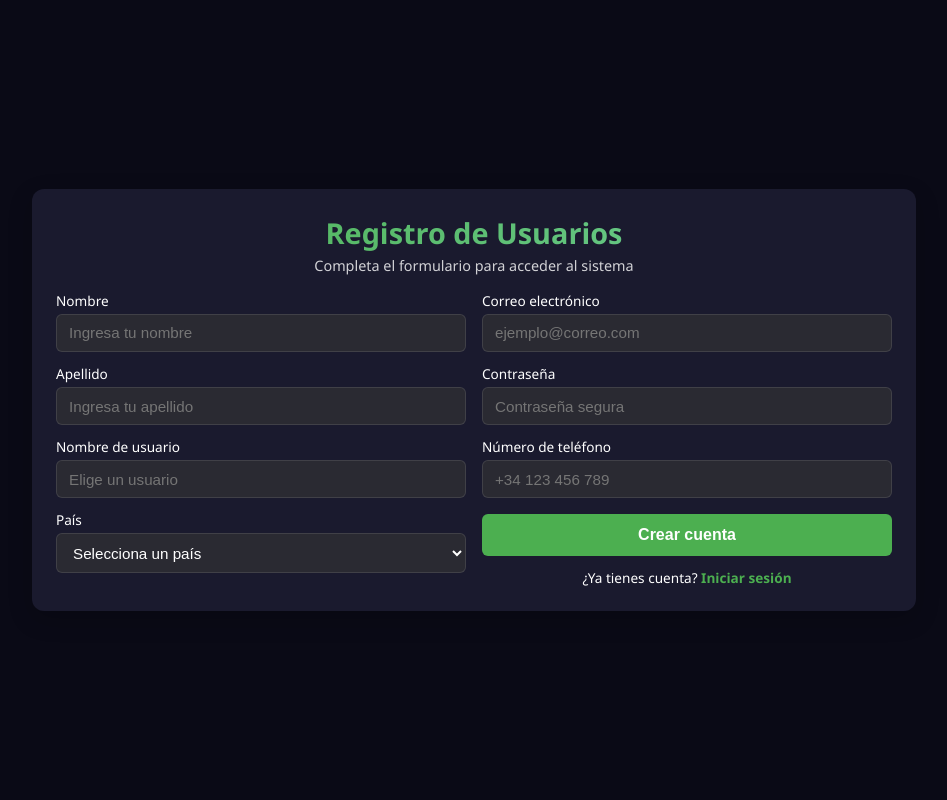
After one commit to naten365/trashcicle-app, a PHP site: page /register-customer-form.php in a window 1280 px wide. The commit adds this page. Shown: the whole page, without its empty margins (166-1113 px from the left). Run offline with PHP 8.4, Linux system fonts and the light colour scheme.

Commit message:
Inicio de sesion y otros areglos

```diff
--- a/src/public/Tienda.php
+++ b/src/public/Tienda.php
@@ -1,3 +1,8 @@
+<?php
+session_start();
+include '../connection/conn.php';
+checkUserPermissions('cliente');
+?>
 <!DOCTYPE html>
 <html lang="en">
 
--- a/src/public/add-products.php
+++ b/src/public/add-products.php
@@ -1,3 +1,8 @@
+<?php
+session_start();
+include '../connection/conn.php';
+checkUserPermissions('admin');
+?>
 <!DOCTYPE html>
 <html lang="es">
 <head>
--- a/src/public/prototypes.php
+++ b/src/public/prototypes.php
@@ -1,3 +1,8 @@
+<?php
+session_start();
+include '../connection/conn.php';
+checkUserPermissions('admin');
+?>
 <!DOCTYPE html>
 <html lang="es">
 
--- a/src/public/questions-and-answers.php
+++ b/src/public/questions-and-answers.php
@@ -1,5 +1,9 @@
+<?php
+session_start();
+include '../connection/conn.php';
+checkUserPermissions('admin');
+?>
 <html>
-
 <head>
     <title>Preguntas Frecuentes</title>
     <meta name="viewport" content="width=device-width, initial-scale=1.0">
--- /dev/null
+++ b/src/public/register-customer-form.php
@@ -0,0 +1,304 @@
+<!DOCTYPE html>
+<html lang="es">
+<head>
+    <meta charset="UTF-8">
+    <meta name="viewport" content="width=device-width, initial-scale=1.0">
+    <title>Registro de Usuarios</title>
+    <style>
+        :root {
+            --primary-color: #4CAF50;
+            --primary-hover: #3e8e41;
+            --bg-color: #121212;
+            --card-bg: #1a1a2e;
+            --text-color: #ffffff;
+            --input-bg: #2a2a32;
+            --accent-color: #6fcf97;
+        }
+
+        * {
+            box-sizing: border-box;
+            margin: 0;
+            padding: 0;
+        }
+
+        body {
+            font-family: 'Segoe UI', Tahoma, Geneva, Verdana, sans-serif;
+            background-color:#0a0a16;
+            color: var(--text-color);
+            margin: 0;
+            padding: 0;
+            display: flex;
+            justify-content: center;
+            align-items: center;
+            min-height: 100vh;
+            height: 100vh;
+            overflow: hidden;
+        }
+
+        .container {
+            width: 100%;
+            max-width: 900px;
+            height: 100%;
+            display: flex;
+            justify-content: center;
+            align-items: center;
+            padding: 0.5rem;
+        }
+
+        .card {
+            background-color: #1a1a2e;
+            border-radius: 12px;
+            padding: 1.5rem;
+            box-shadow: 0 8px 24px rgba(0, 0, 0, 0.2);
+            width: 100%;
+            max-height: 95vh;
+            overflow-y: auto;
+        }
+
+        .header {
+            text-align: center;
+            margin-bottom: 1rem;
+        }
+
+        h1 {
+            font-size: 1.8rem;
+            margin-bottom: 0.25rem;
+            background: linear-gradient(90deg, var(--primary-color), var(--accent-color));
+            -webkit-background-clip: text;
+            background-clip: text;
+            color: transparent;
+        }
+
+        .subtitle {
+            font-size: 0.9rem;
+            opacity: 0.8;
+            margin-top: 0.25rem;
+        }
+
+        .form-layout {
+            display: flex;
+            flex-wrap: wrap;
+            gap: 1rem;
+        }
+
+        .column {
+            flex: 1;
+            min-width: 280px;
+        }
+
+        .form-group {
+            margin-bottom: 0.75rem;
+        }
+
+        label {
+            display: block;
+            margin-bottom: 0.25rem;
+            font-size: 0.85rem;
+            font-weight: 500;
+        }
+
+        input, select {
+            width: 100%;
+            padding: 0.6rem 0.75rem;
+            font-size: 0.95rem;
+            background-color: var(--input-bg);
+            border: 1px solid rgba(255, 255, 255, 0.1);
+            border-radius: 6px;
+            color: var(--text-color);
+            transition: all 0.3s ease;
+        }
+
+        input:focus, select:focus {
+            outline: none;
+            border-color: var(--primary-color);
+            box-shadow: 0 0 0 2px rgba(76, 175, 80, 0.2);
+        }
+
+        .btn-container {
+            margin-top: 1rem;
+            width: 100%;
+        }
+
+        .btn {
+            background-color: var(--primary-color);
+            color: white;
+            border: none;
+            padding: 0.75rem;
+            font-size: 1rem;
+            border-radius: 6px;
+            cursor: pointer;
+            width: 100%;
+            font-weight: 600;
+            transition: all 0.3s ease;
+        }
+
+        .btn:hover {
+            background-color: var(--primary-hover);
+            transform: translateY(-2px);
+            box-shadow: 0 4px 12px rgba(76, 175, 80, 0.3);
+        }
+
+        .login-link {
+            text-align: center;
+            margin-top: 0.75rem;
+            font-size: 0.85rem;
+        }
+
+        .login-link a {
+            color: var(--primary-color);
+            text-decoration: none;
+            font-weight: 600;
+        }
+
+        .login-link a:hover {
+            text-decoration: underline;
+        }
+
+        /* Animaciones */
+        @keyframes fadeIn {
+            from { opacity: 0; transform: translateY(10px); }
+            to { opacity: 1; transform: translateY(0); }
+        }
+
+        .card {
+            animation: fadeIn 0.5s ease-out;
+        }
+
+        /* Responsive */
+        @media (max-width: 600px) {
+            .column {
+                flex: 1 0 100%;
+            }
+
+            .card {
+                padding: 1rem;
+                border-radius: 8px;
+                max-height: 98vh;
+            }
+
+            h1 {
+                font-size: 1.5rem;
+            }
+
+            .subtitle {
+                font-size: 0.8rem;
+            }
+
+            .form-group {
+                margin-bottom: 0.5rem;
+            }
+
+            input, select, .btn {
+                padding: 0.5rem;
+            }
+        }
+    </style>
+</head>
+<body>
+    <div class="container">
+        <div class="card">
+            <div class="header">
+                <h1>Registro de Usuarios</h1>
+                <p class="subtitle">Completa el formulario para acceder al sistema</p>
+            </div>
+
+            <form id="registerForm" method="POST" action="register-customer-procces.php">
+                <div class="form-layout">
+                    <div class="column">
+                        <div class="form-group">
+                            <label for="firstName">Nombre</label>
+                            <input type="text" id="firstName" name="name_customer" placeholder="Ingresa tu nombre" required>
+                        </div>
+
+                        <div class="form-group">
+                            <label for="lastName">Apellido</label>
+                            <input type="text" id="lastName" name="lastname_customer" placeholder="Ingresa tu apellido" required>
+                        </div>
+
+                        <div class="form-group">
+                            <label for="username">Nombre de usuario</label>
+                            <input type="text" id="username" name="username_customer" placeholder="Elige un usuario" required>
+                        </div>
+
+                        <div class="form-group">
+                            <label for="country">País</label>
+                            <select id="country"  name="country_customer" required>
+                                <option value="" disabled selected>Selecciona un país</option>
+                                <option value="rd">Republica Dominicana</option>
+                            </select>
+                        </div>
+                    </div>
+
+                    <div class="column">
+                        <div class="form-group">
+                            <label for="email">Correo electrónico</label>
+                            <input type="email" id="email" name="email_customer" placeholder="ejemplo@correo.com" required>
+                        </div>
+
+                        <div class="form-group">
+                            <label for="password">Contraseña</label>
+                            <input type="password" id="password" name="password_customer" placeholder="Contraseña segura" required>
+                        </div>
+
+                        <div class="form-group">
+                            <label for="phone">Número de teléfono</label>
+                            <input type="tel" id="phone" name="phone_customer" placeholder="+34 123 456 789">
+                        </div>
+
+                        <div class="form-group btn-container">
+                            <button type="submit" class="btn">Crear cuenta</button>
+                        </div>
+
+                        <div class="login-link">
+                            ¿Ya tienes cuenta? <a href="login-form.php">Iniciar sesión</a>
+                        </div>
+                    </div>
+                </div>
+            </form>
+        </div>
+    </div>
+
+    <script>
+    // ENVIAR FORMULARIO POR FETCH
+    document.getElementById('registerForm').addEventListener('submit', function(e) {
+        e.preventDefault();
+
+        const form = e.target;
+        const formData = new FormData(form);
+
+        fetch('register-customer-procces.php', {
+            method: 'POST',
+            body: formData
+        })
+        .then(res => res.text()) // Si el PHP responde con echo
+        .then(data => {
+            alert(data); // Muestra lo que respondió el servidor
+            form.reset(); // Limpia el formulario
+            window.location.href = 'login-form.php'; // Redirige a la página de inicio de sesión
+        })
+        .catch(error => {
+            alert('❌ Error al enviar el formulario');
+            console.error(error);
+        });
+    });
+
+    // SCROLL DINÁMICO (NO SE TOCA)
+    function checkFit() {
+        const card = document.querySelector('.card');
+        const windowHeight = window.innerHeight;
+        const cardHeight = card.scrollHeight;
+
+        if (cardHeight > windowHeight * 0.95) {
+            card.style.overflowY = 'auto';
+            card.style.maxHeight = '95vh';
+        } else {
+            card.style.overflowY = 'hidden';
+        }
+    }
+
+    window.addEventListener('load', checkFit);
+    window.addEventListener('resize', checkFit);
+</script>
+
+</body>
+</html>
--- a/src/public/register-user-form.php
+++ b/src/public/register-user-form.php
@@ -1,3 +1,8 @@
+<?php
+session_start();
+include '../connection/conn.php';
+checkUserPermissions('admin');
+?>
 <!DOCTYPE html>
 <html lang="es">
 
@@ -44,7 +49,6 @@
             </div>
         </div>
     </div>
-
     <script src="scripts/form.js"></script>
 
 </body>
--- a/src/public/user-management.php
+++ b/src/public/user-management.php
@@ -1,7 +1,8 @@
 <?php
 session_start();
+include '../connection/conn.php';
+checkUserPermissions('admin');
 
-include '../connection/conn.php';
 
 // Obtener usuarios de la base de datos usando PDO
 try {
```
Also changed, not shown: src/connection/conn.php (+12 -1 lines), src/public/home.php (+10 -3 lines), src/public/index-admin.php (+6 -1 lines), src/public/login-form.php (+7 -3 lines), src/public/logout.php (added, +22 -0 lines), src/public/process-login.php (+14 -2 lines), src/public/register-customer-procces.php (added, +61 -0 lines), src/public/styles/home.css (+5 -4 lines).
